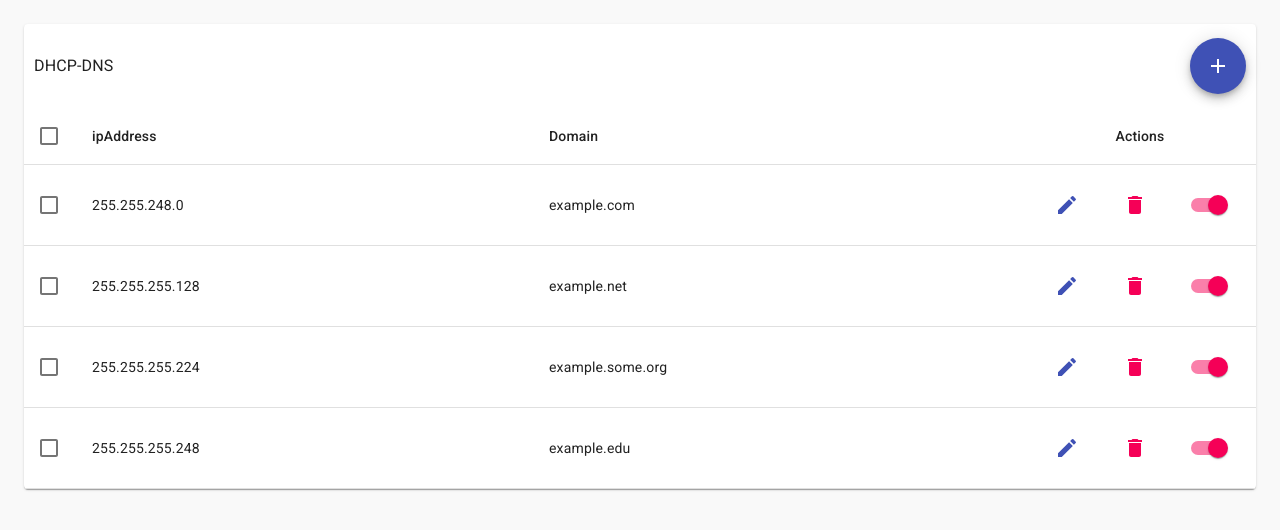
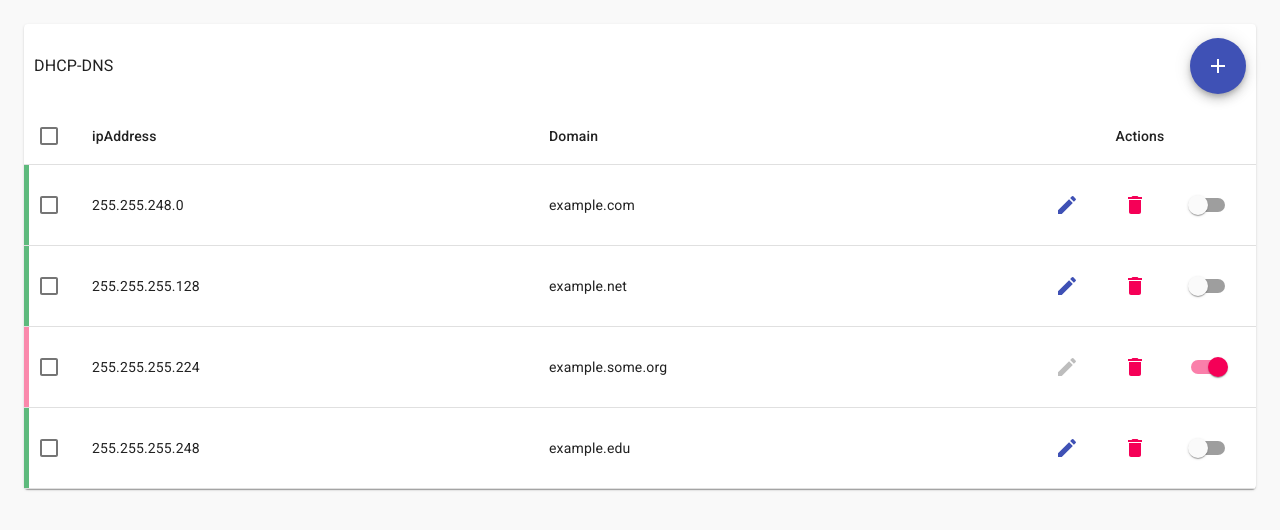
Before and after one commit to TheVerilly/dhcp-dns, a React (Create React App) app: page / in a window 1280 px wide. Shown: the top 530 px of the page. Built offline with nearby package versions, Linux system fonts and the light colour scheme.

Commit message:
add disabled label

```diff
--- a/src/components/Table.Head.jsx
+++ b/src/components/Table.Head.jsx
@@ -17,7 +17,7 @@ const TableHead = props => (
     <MaterialTableHead>
         <TableRow>
             <TableCell padding="checkbox">
-                <Checkbox disabled={props.isLoading} onChange={props.onSelectAllClick}/>
+                <Checkbox color="primary" disabled={props.isLoading} onChange={props.onSelectAllClick}/>
             </TableCell>
             {headCells.map(item => (
                 <TableCell key={item.id}>{item.label}</TableCell>
--- a/src/components/Table.Row.ActionsCell.jsx
+++ b/src/components/Table.Row.ActionsCell.jsx
@@ -4,6 +4,8 @@ import PropTypes from 'prop-types';
 import {Button, IconButton, Switch, TableCell} from '@material-ui/core';
 import {Delete as DeleteIcon, Edit as EditIcon} from '@material-ui/icons';
 import { withStyles } from '@material-ui/styles';
+
+import PT from '../prop-types';
 
 const styles = () => ({
     cellActions: {
@@ -26,9 +28,15 @@ const TableRowActionsCell = props => (
                 </Fragment>
             ) : (
                 <TableCell align="center" className={props.classes.cellActions}>
-                    <IconButton onClick={props.onClickEdit} color="primary"><EditIcon /></IconButton>
+                    <IconButton
+                        color="primary"
+                        disabled={props.row.disabled}
+                        onClick={props.onClickEdit}
+                    >
+                        <EditIcon />
+                    </IconButton>
                     <IconButton onClick={props.onClickRemove} color="secondary"><DeleteIcon /></IconButton>
-                    <Switch checked={true} onChange={props.onSwitchActiveState} />
+                    <Switch checked={props.row.disabled} onChange={props.onSwitchActiveState} />
                 </TableCell>
             )
         }
@@ -36,6 +44,7 @@ const TableRowActionsCell = props => (
 );
 
 TableRowActionsCell.propTypes = {
+    row: PropTypes.exact(PT.TABLE_ROW).isRequired,
     isEditMode: PropTypes.bool.isRequired,
     onClickEdit: PropTypes.func.isRequired,
     onClickCancel: PropTypes.func.isRequired
--- a/src/components/Table.Row.Mode.jsx
+++ b/src/components/Table.Row.Mode.jsx
@@ -1,9 +1,7 @@
 import React, { Fragment } from 'react';
 import PropTypes from 'prop-types';
 
-import {
-    TableCell, TextField
-} from '@material-ui/core';
+import { TableCell, TextField } from '@material-ui/core';
 
 import PT from '../prop-types';
 
--- a/src/components/Table.Row.jsx
+++ b/src/components/Table.Row.jsx
@@ -1,29 +1,47 @@
 import React from 'react';
 import PropTypes from 'prop-types';
+import clsx from 'clsx';
 
 import {
     TableRow as MaterialTableRow,
     TableCell,
     Checkbox,
 } from '@material-ui/core';
+import { withStyles } from '@material-ui/styles';
 
 import TableRowActionsCell from './Table.Row.ActionsCell';
 import TableRowMode from './Table.Row.Mode';
 
 import PT from '../prop-types';
 
-const TableRow = props => {
+const styles = () => ({
+    row: {
+        boxShadow: 'inset 5px 0px 0px 0px'
+    },
+    disabled: {
+        color: '#fa89ac'
+    },
+    enabled: {
+        color: '#5eba7d'
+    },
+});
+
+const TableRow = ({ classes, ...props }) => {
     const isEditMode = props.editableItem?.id === props.row.id;
 
     const handleEditItem = () => props.onClickEdit(props.row);
 
     return (
-        <MaterialTableRow hover>
+        <MaterialTableRow hover className={clsx(classes.row, {
+            [classes.disabled]: props.row.disabled,
+            [classes.enabled]: !props.row.disabled
+        })}>
             <TableCell padding="checkbox">
-                <Checkbox />
+                <Checkbox color="primary"  />
             </TableCell>
             <TableRowMode isEditMode={isEditMode} row={props.row} />
             <TableRowActionsCell
+                row={props.row}
                 isEditMode={isEditMode}
                 onClickEdit={handleEditItem}
                 onClickCancel={props.onClickCancel}
@@ -32,10 +50,12 @@ const TableRow = props => {
     );
 };
 
-TableRow.propTypes = {
-    classes: PropTypes.object,
+const PT_DATA = {
     editableItem: PropTypes.exact(PT.TABLE_ROW),
     row: PropTypes.exact(PT.TABLE_ROW).isRequired,
+};
+
+const PT_HANDLERS = {
     onClickEdit: PropTypes.func.isRequired,
     onClickSave: PropTypes.func.isRequired,
     onSwitchActiveState: PropTypes.func.isRequired,
@@ -43,4 +63,10 @@ TableRow.propTypes = {
     onClickCancel: PropTypes.func.isRequired,
 };
 
-export default (TableRow);
+TableRow.propTypes = {
+    classes: PropTypes.object,
+    ...PT_DATA,
+    ...PT_HANDLERS,
+};
+
+export default withStyles(styles)(TableRow);
```
